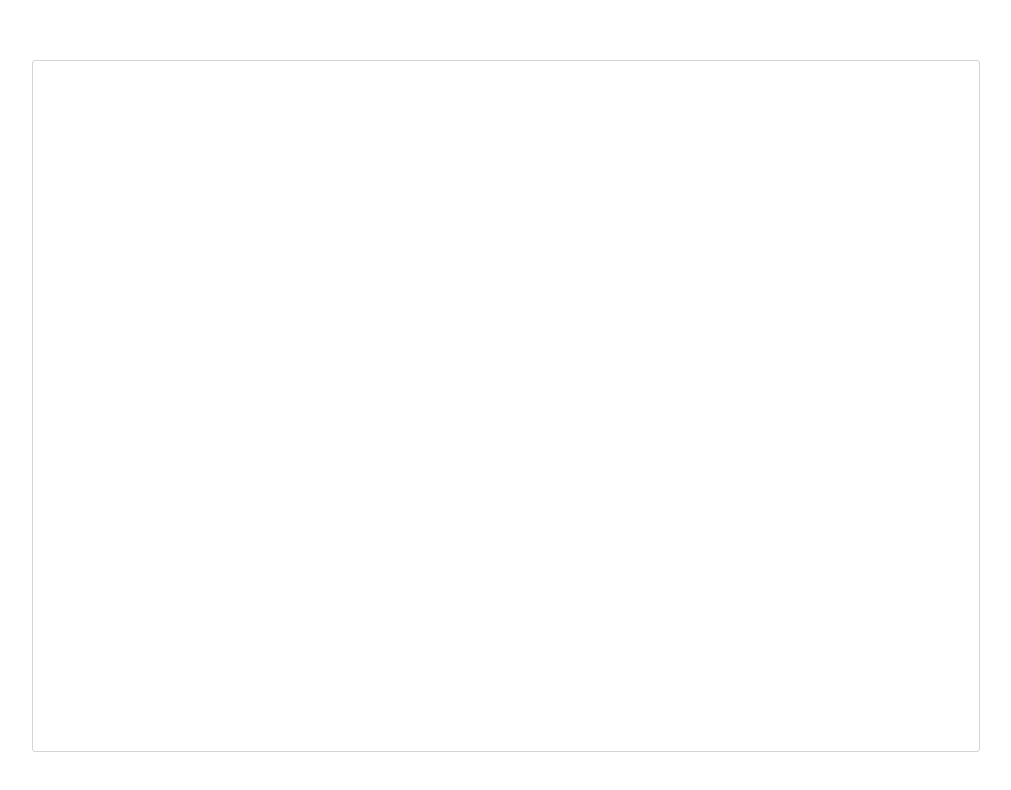
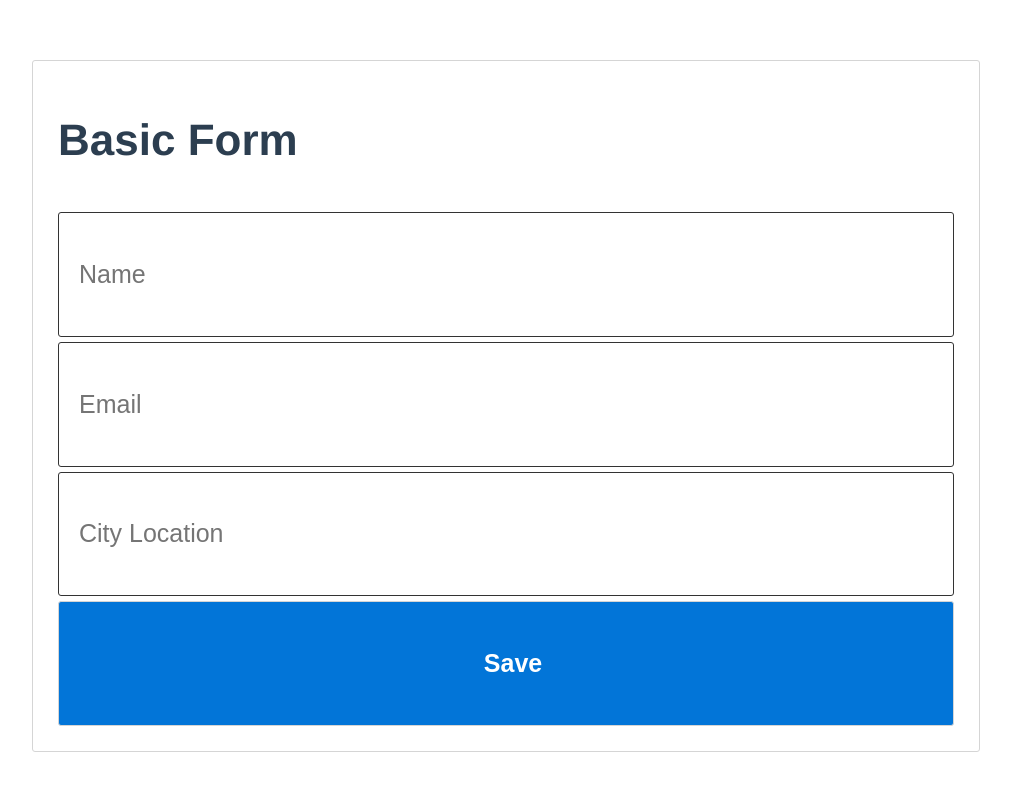
Before and after one commit to zhorton34/vuejs-form-examples, a Vue app: page / in a window 1280 px wide. Shown: the top 790 px of the page, without its empty margins (134-1145 px from the left). Built offline with nearby package versions, Linux system fonts and the light colour scheme.

Commit message:
Tutorial Starting Point

```diff
--- a/src/components/basic-form.vue
+++ b/src/components/basic-form.vue
@@ -1,5 +1,24 @@
 <template>
   <form class='form'>
+  	 <h1>Basic Form</h1>
+  	 <input
+  	 	type='text'
+  	 	name='name'
+  	 	placeholder='Name'
+	 />
+  	 <input
+  	 	type='email'
+  	 	name='email'
+  	 	placeholder='Email'
+	 />
+  	 <input
+  	 	type='text'
+  	 	name='city'
+  	 	placeholder='City Location'
+  	 />
+  	 <button>
+  	 	Save
+  	 </button>
   </form>
 </template>
 
```
